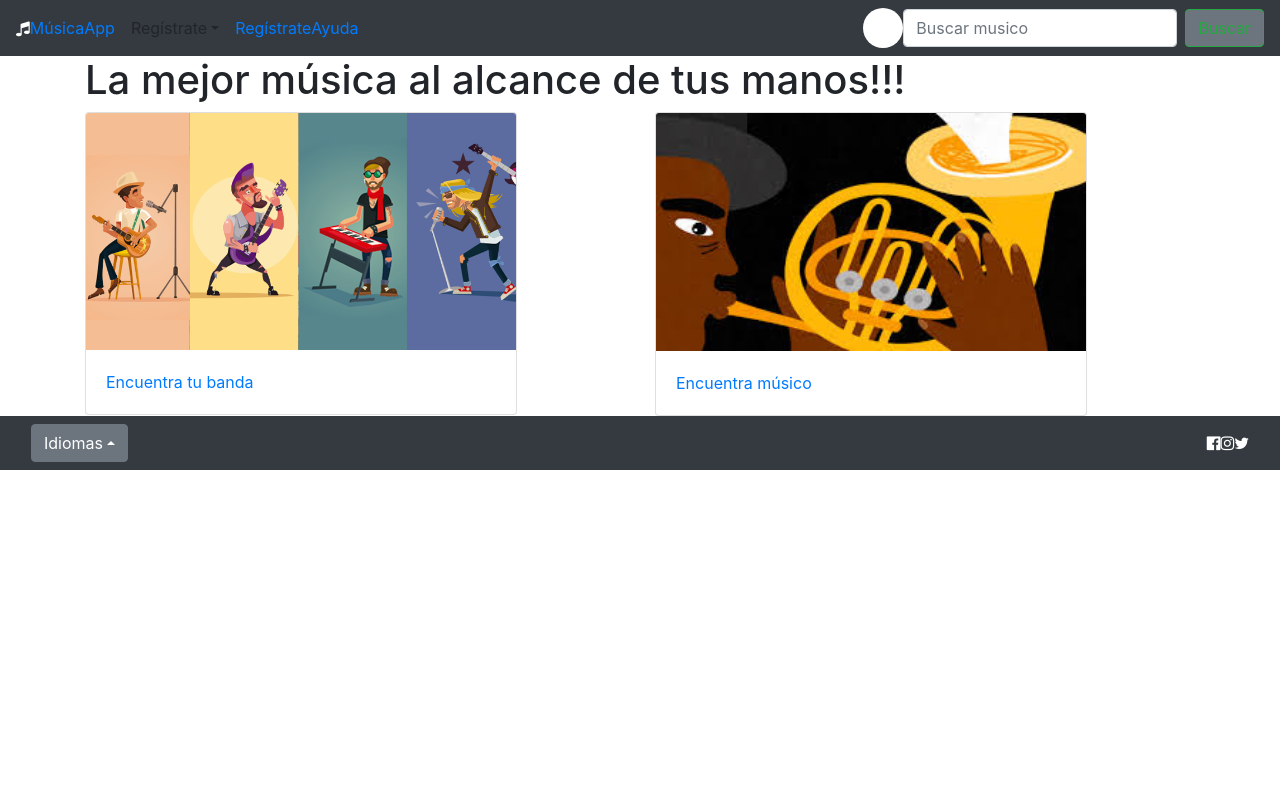
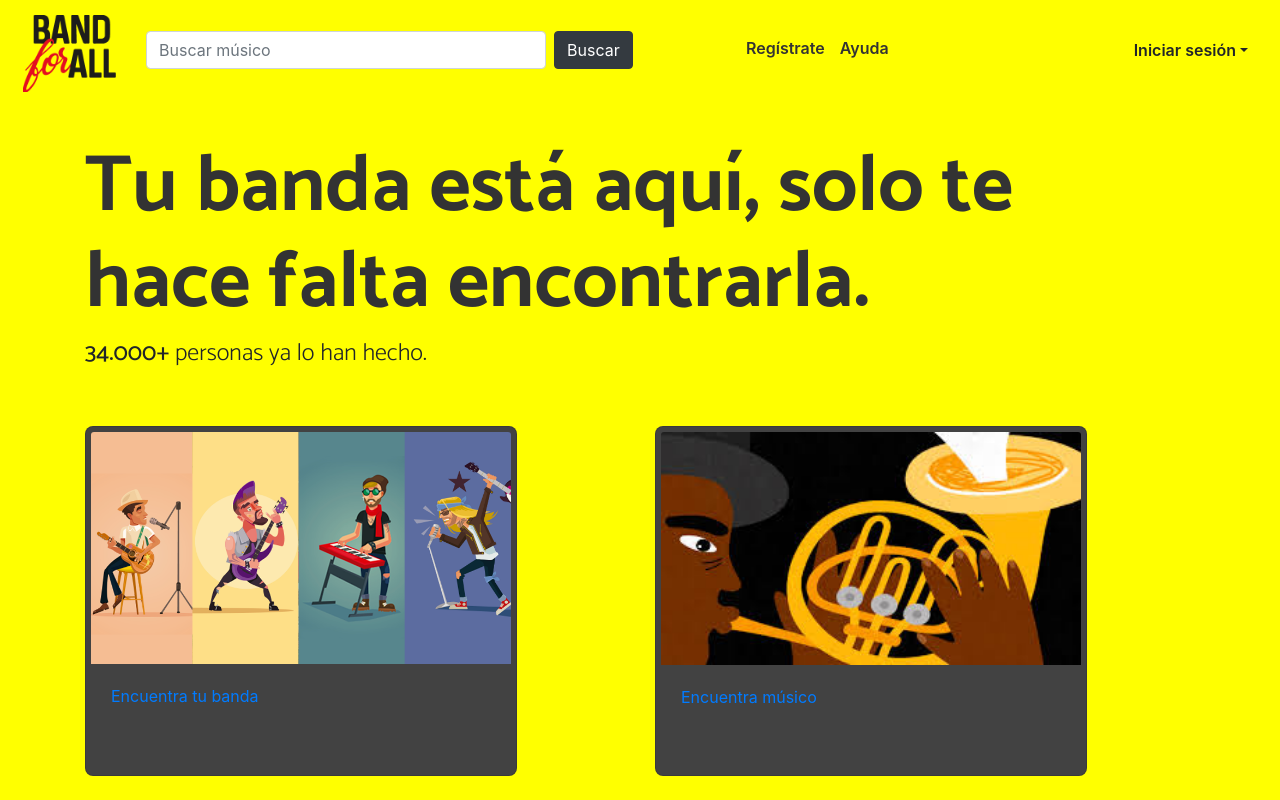
Before and after one commit to giselacruzprim/BandForAll, a React (Vite) app: page / in a window 1280 px wide. Shown: the top 800 px of the page. Built offline with nearby package versions, Linux system fonts and the light colour scheme.

Commit message:
añadiendo estiloscss gisela

```diff
--- a/src/App.js
+++ b/src/App.js
@@ -1,4 +1,6 @@
 import React from "react";
+import "./tipo.css";
+
 import "bootstrap/dist/css/bootstrap.min.css";
 import "font-awesome/css/font-awesome.min.css";
 import { BrowserRouter, Route, Link, Switch } from "react-router-dom";
@@ -9,6 +11,8 @@ import Ayuda from "./Ayuda.jsx";
 import Registro from "./Registro.jsx";
 import PagTarjetas from "./PagTarjetas.jsx";
 import PerfilUsuario from "./PerfilUsuario.jsx"
+import "./estilos.css";
+
 
 class App extends React.Component {
   render() {
--- a/src/Presentacion.jsx
+++ b/src/Presentacion.jsx
@@ -1,5 +1,4 @@
 import React from "react";
-import "bootstrap/dist/css/bootstrap.min.css";
 import { BrowserRouter, Route, Link, Switch } from "react-router-dom";
 import banda from "./fotos/banda.png";
 import musico from "./fotos/musico.jpg";
@@ -8,36 +7,37 @@ class Presentacion extends React.Component {
   render() {
     return (
       <>
-        <div class="container">
-          <div class="row">
-            <div class="col">
-              <h1 class="fraseWeb">
-                La mejor música al alcance de tus manos!!!
+        <div className="container">
+          <div className="row">
+            <div className="col">
+              <h1 className="fraseWeb">
+              Tu banda está aquí, solo te hace falta encontrarla.
               </h1>
+              <h4 className="fraseWeb2"><span>34.000+</span> personas ya lo han hecho.</h4>
             </div>
           </div>
 
-          <div class="row dosTarjetas">
-            <div class="col-6">
-              <Link to="/pagTarjetas">
-                <div class="card tarjeta" style={{ width: "80%" }}>
-                  <div clase="ahora">
-                    <img src={banda} class="card-img-top" alt="banda" />
-                    <div class="card-body">Encuentra tu banda</div>
+          <div className="row dosTarjetas">
+            <div className="col-6">
+              <div className="card tarjeta" style={{ width: "80%" }}>
+                <div clase="ahora">
+                  <img src={banda} className="card-img-top" alt="banda" />
+                  <div className="card-body">
+                    <Link to="/pagTarjetas">Encuentra tu banda</Link>
                   </div>
                 </div>
-              </Link>
+              </div>
             </div>
 
-            <div class="col-6">
-              <Link to="/pagTarjetas">
-                <div class="card tarjeta" style={{ width: "80%" }}>
-                  <div class="ahora">
-                    <img src={musico} class="card-img-top" alt="musico" />
-                    <div class="card-body">Encuentra músico</div>
+            <div className="col-6">
+              <div className="card tarjeta" style={{ width: "80%" }}>
+                <div className="ahora">
+                  <img src={musico} className="card-img-top" alt="musico" />
+                  <div className="card-body">
+                    <Link to="/pagTarjetas">Encuentra músico</Link>
                   </div>
                 </div>
-              </Link>
+              </div>
             </div>
           </div>
         </div>
--- a/src/Top.jsx
+++ b/src/Top.jsx
@@ -1,3 +1,5 @@
+
+
 import React from "react";
 import "bootstrap/dist/css/bootstrap.min.css";
 import { BrowserRouter, Route, Link, Switch } from "react-router-dom";
@@ -13,7 +15,9 @@ import {
   DropdownItem,
   Button
 } from "reactstrap";
-import "./top.css"
+import Logo from "./logo-05.png";
+import "./top.css";
+
 
 class Top extends React.Component {
   render() {
@@ -31,62 +35,48 @@ class Top extends React.Component {
           >
             <span className="navbar-toggler-icon"></span>
           </button>
-          <i
-            style={{ color: "white" }}
-            className="fa fa-music logoProyect"
-            aria-hidden="true"
-          ></i>
-          <Link to="/inicio">MúsicaApp</Link>
 
-          <UncontrolledDropdown setActiveFromChild>
-            <DropdownToggle tag="a" className="nav-link" caret>
-             Regístrate
-            </DropdownToggle>
-            <DropdownMenu>
-              <Form.Group controlId="formBasicEmail">
-                <Form.Label>Email</Form.Label>
-                <Form.Control type="email" placeholder="Entra tu email" />
-              </Form.Group>
-              <Form.Group controlId="formBasicPassword">
-                <Form.Label>Password</Form.Label>
-                <Form.Control type="password" placeholder="Password" />
-              </Form.Group>
-              <Button color="primary">Aceptar</Button>
-            </DropdownMenu>
-          </UncontrolledDropdown>
+          <Link className="logotipo" to="/inicio"><img className="logotipo" src={Logo}/></Link>
+          <form className="form-inline my-2 my-lg-0">
+              <input
+                className="form-control buscador mr-sm-2"
+                type="search"
+                placeholder="Buscar músico"
+                aria-label="Search"
+              />
+
+
+
+              <button
+                className="btn btn-dark my-2 my-sm-0 btn btn-secondary"
+                type="submit"
+              >
+                Buscar
+              </button>
+              </form>
 
           <div className="collapse navbar-collapse" id="navbarTogglerDemo03">
             <ul className="navbar-nav mr-auto mt-2 mt-lg-0">
               <li className="nav-item">
-                <Link to="/registro">Regístrate</Link>
+                <Link className="registrate" to="/registro">Regístrate</Link>
               </li>
               <li className="nav-item">
-                <Link to="/ayuda">Ayuda</Link>
+                <Link className="ayuda" to="/ayuda">Ayuda</Link>
               </li>
             </ul>
-
-            <Link to="/verPerfil">
-            <div className="iconoPerfil">
-              <img src="" alt=""/>
-            </div>
-            </Link>
+          </div>
+          <UncontrolledDropdown className="dropdown" setActiveFromChild>
+            <DropdownToggle tag="a" className="nav-link" caret>
+              Iniciar sesión
+            </DropdownToggle>
 
 
-            <form className="form-inline my-2 my-lg-0">
-              <input
-                className="form-control mr-sm-2"
-                type="search"
-                placeholder="Buscar musico"
-                aria-label="Search"
-              />
-              <button
-                className="btn btn-outline-success my-2 my-sm-0 btn btn-secondary"
-                type="submit"
-              >
-                Buscar
-              </button>
-            </form>
-          </div>
+            <DropdownMenu className="menuinicio">
+                <Form.Control  className="correo" placeholder="Correo electrónico" />
+                <Form.Control  className="correo" placeholder="Contraseña" />
+              <Button className="aceptar" color="primary">Aceptar</Button>
+            </DropdownMenu>
+          </UncontrolledDropdown>
         </nav>
       </>
     );
--- /dev/null
+++ b/src/estilos.css
@@ -0,0 +1,229 @@
+
+body {
+  background-color: rgb(59, 50, 23);
+}
+
+i.logoProyect {
+  margin-right: 10px;
+  font-size: 30px;
+  color: #333333;
+}
+
+div.tarjeta {
+  border-radius: 8px;
+  padding: 5px;
+  margin-top: 50px;
+  height: 350px;
+  background-color: #424242;
+}
+
+div.tarjeta h2 {
+  font-family: 'Catamaran', sans-serif;
+  text-align: center;
+  color: #333333;
+  font-size: 40px;
+  text-align: center;
+  margin-top: 10px;
+  font-weight: 500;
+}
+
+div.tarjeta:hover h2 {
+  font-size: 35px;
+}
+
+div.tarjeta:hover img {
+  opacity: 0.7;
+}
+
+div.iconos i {
+  color: white;
+  font-size: 30px;
+}
+
+div.final {
+  background-color: #90A0E8;
+  margin-bottom: 0px;
+  margin-top: 60px;
+  height: 150px;
+  padding: 15px;
+}
+
+h1.fraseWeb {
+  font-family: 'Catamaran', sans-serif;
+  color: #333333;
+  padding-top: 40px;
+  font-weight: 700;
+  font-size: 80px;
+  text-align: left;
+}
+
+h4.fraseWeb2 span {
+  font-family: 'Catamaran', sans-serif;
+  text-align: left;
+  font-weight: 500;
+}
+
+h4.fraseWeb2 {
+  font-family: 'Catamaran', sans-serif;
+  text-align: left;
+  font-weight: 300;
+}
+
+div.lateral {
+  display: flex;
+  flex-direction: column;
+  align-items: center;
+  justify-content: flex-start;
+  padding-bottom: 100px;
+}
+
+div.lateral select {
+  width: 80%;
+}
+
+select.filtro {
+  margin: 20px;
+}
+
+div.inicioSesion {
+  width: 300px;
+  padding: 15px;
+}
+
+div.dosTarjetas {
+  display: flex;
+  justify-content: center;
+}
+
+div.dosTarjetas {
+  align-items: center;
+}
+
+nav.navegadorInicial {
+  background-color: transparent !important;
+  /* background-color: aqua !important; */
+}
+
+/* AÑADIR AL DOC PRINCIPAL / BOTONES FOOTER */
+
+img.applestore {
+  width: 153px;
+  height: 46px;
+}
+
+div.botonesapp {
+  text-align: center;
+}
+
+h6 {
+  display: inline-block;
+  text-align: justify;
+  font-family: 'Catamaran', sans-serif;
+  text-align: left;
+  font-weight: 500;
+}
+
+div.iconos {
+  text-align: center;
+}
+
+.ayuda {
+  font-weight: 600 !important;
+  color: #333333 !important;
+  text-decoration-line: none;
+  line-height: 64px !important;
+  text-align: end;
+}
+
+.ayuda:hover {
+  height: 100% !important;
+  text-decoration-line: none;
+  line-height: 64px !important;
+  border-bottom-style: solid;
+  border-bottom-width: 4px;
+  border-bottom-color: #333333;
+  line-height: 2px;
+  display: inline-block !important;
+}
+
+.registrate {
+  font-weight: 600 !important;
+  color: #333333 !important;
+  text-decoration-line: none;
+  line-height: 64px !important;
+  border-bottom-style: solid;
+  border-bottom-width: 4px;
+  border-bottom-color: transparent;
+  margin-right: 15px;
+  display: inline-block !important;
+}
+
+.registrate:hover {
+  text-decoration-line: none;
+  border-bottom-color: #333333;
+}
+
+
+
+/*LOGOTIPO*/
+
+img.logotipo {
+  width: 130px;
+  height: auto;
+  padding-top: 7px;
+  padding-left: 7px;
+  padding-right: 30px;
+}
+
+link.logotipo {
+  width: 94px
+}
+
+.nav-link {
+  font-weight: 600 !important;
+}
+
+input.form-control.contrasenya {
+  width: 200px;
+
+}
+.correo {
+  width: 200px;
+  margin: 10px 0;
+
+}
+
+.menuinicio {
+  transform: translate3d(-150px, 60px, 60px);
+  width: 275px;
+  text-align: center;
+  padding: 0 40px !important;
+}
+
+
+.aceptar {
+
+text-align: center;
+width: 100%;
+margin-bottom: 20px;
+margin-top: 10px;
+}
+
+.form-inline {
+  width: 600px;
+}
+
+input.buscador {
+  width: 400px !important;
+}
+
+div.iconoPerfil{
+  width: 40px;
+  height: 40px;
+  background-color: white;
+  border-radius: 50px;
+}
+
+body {
+    background-color: yellow;
+}
--- /dev/null
+++ b/src/tipo.css
@@ -0,0 +1 @@
+@import url('https://fonts.googleapis.com/css?family=Arimo:400,700|Catamaran:300,400,500,700,800|Overpass:300,400,600,700&display=swap');
```
Also changed, not shown: src/Presentacion.backup.jsx (added, +48 -0 lines), src/Top.xxx.jsx (added, +97 -0 lines), src/logo-05.png (added).
